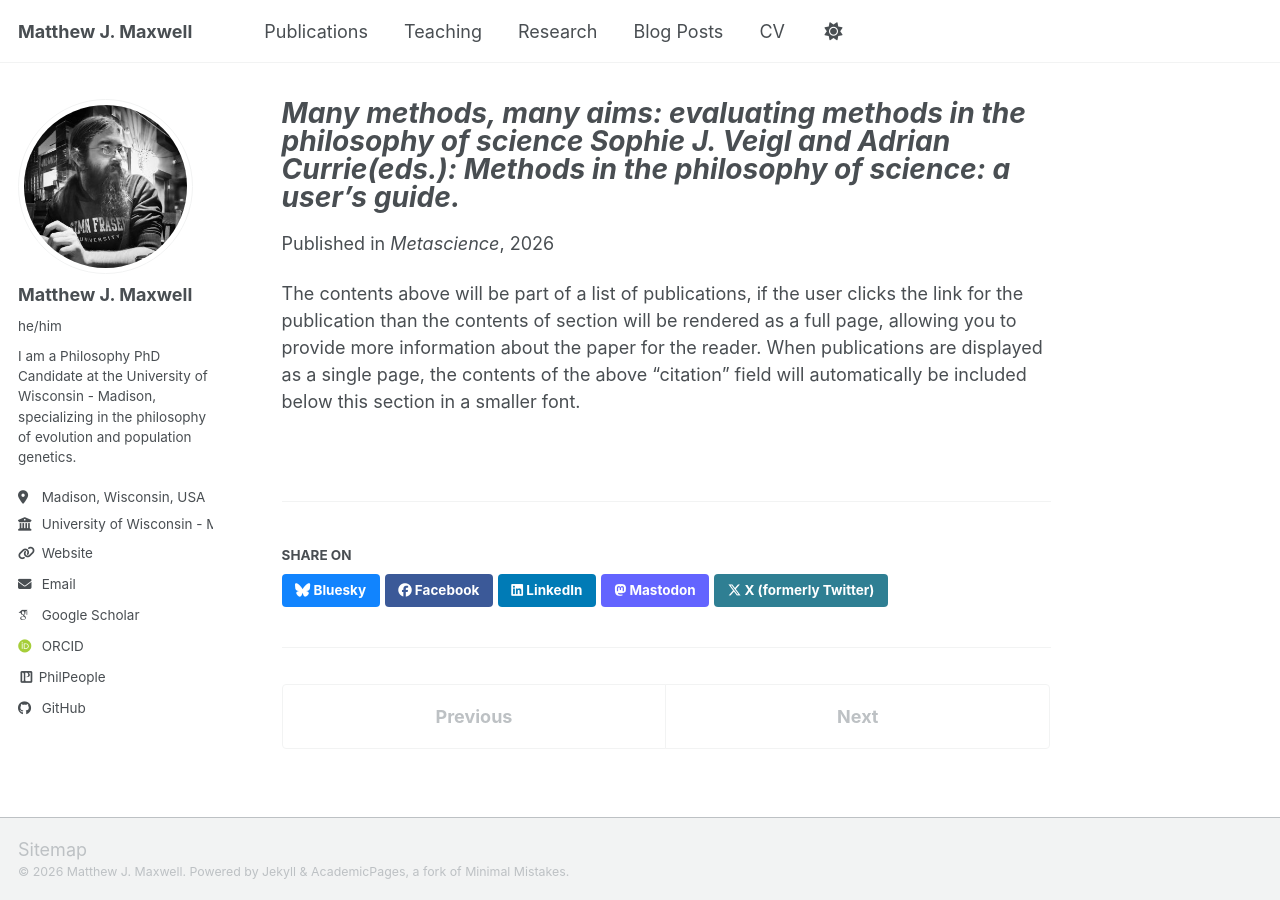
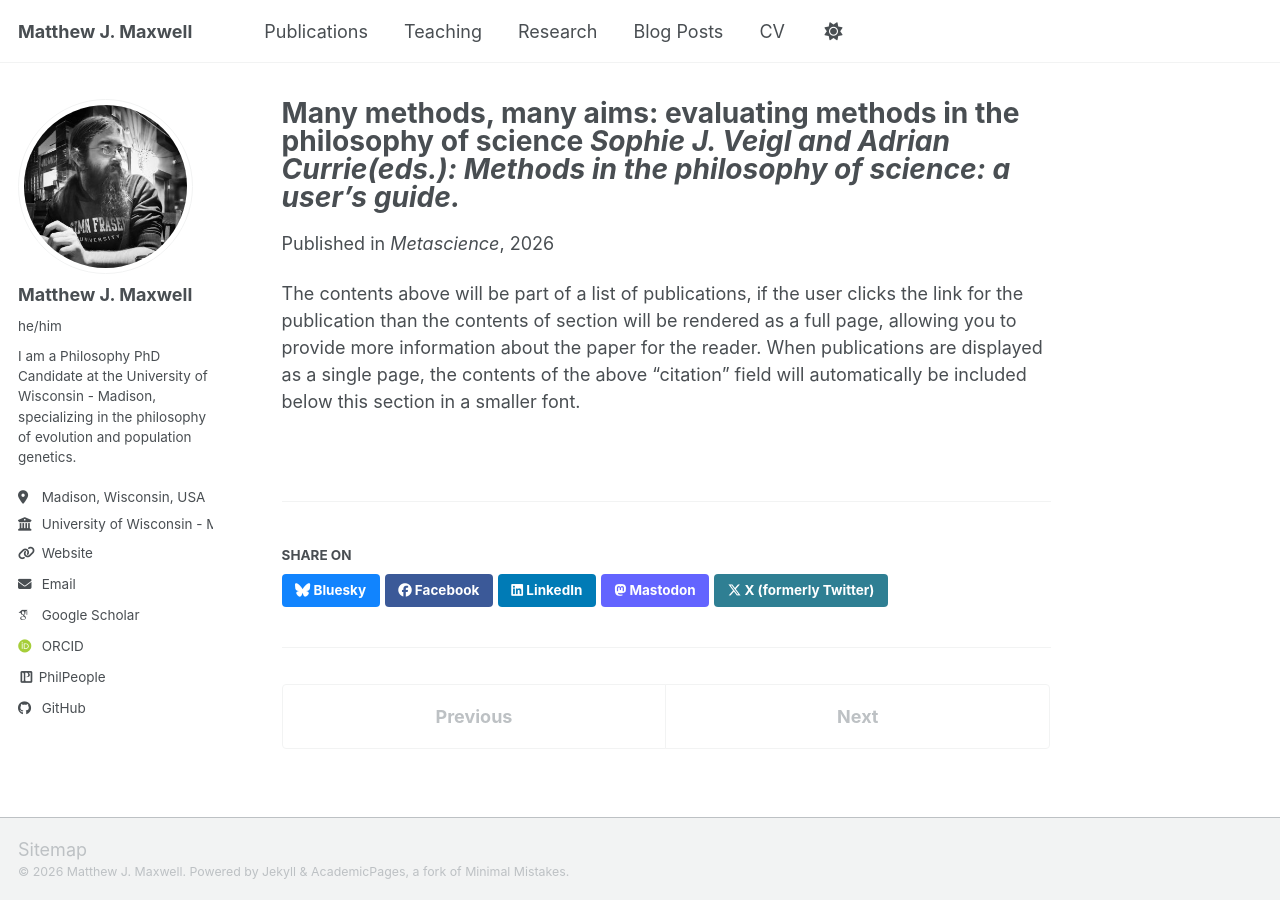
Before and after one commit to mattjmaxwell/mattjmaxwell.github.io, a Jekyll site: the page built from _publications/2026-ManyMethodsManyAims.md, in a window 1280 px wide. Built offline with Jekyll 4.4.1, drawn with Linux system fonts in a browser that asks for light colours; some web fonts are replaced; a script bundle is joined from its source files by our own code; library files that are not in the unit come from our copies.

```diff
--- a/_publications/2026-ManyMethodsManyAims.md
+++ b/_publications/2026-ManyMethodsManyAims.md
@@ -1,5 +1,5 @@
 ---
-title: "<i>Many methods, many aims: evaluating methods in the philosophy of science<i> Sophie J. Veigl and Adrian Currie(eds.): Methods in the philosophy of science: a user’s guide."
+title: "Many methods, many aims: evaluating methods in the philosophy of science<i> Sophie J. Veigl and Adrian Currie(eds.): <i>Methods in the philosophy of science: a user’s guide."
 collection: publications
 author: with Aja Watkins and Andrew Zeppa
 category: bookreview
```
